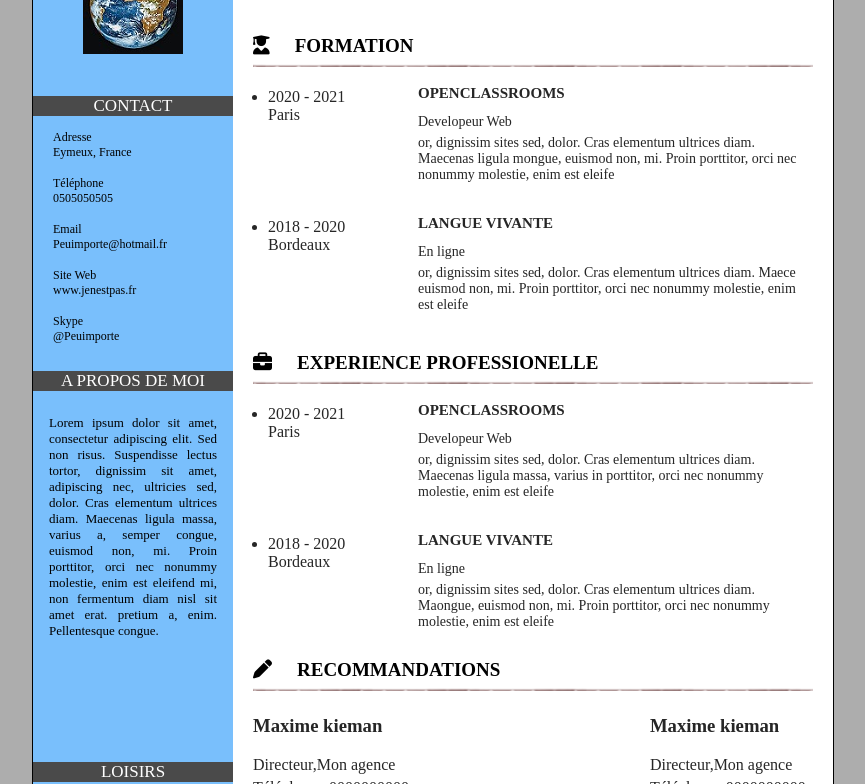
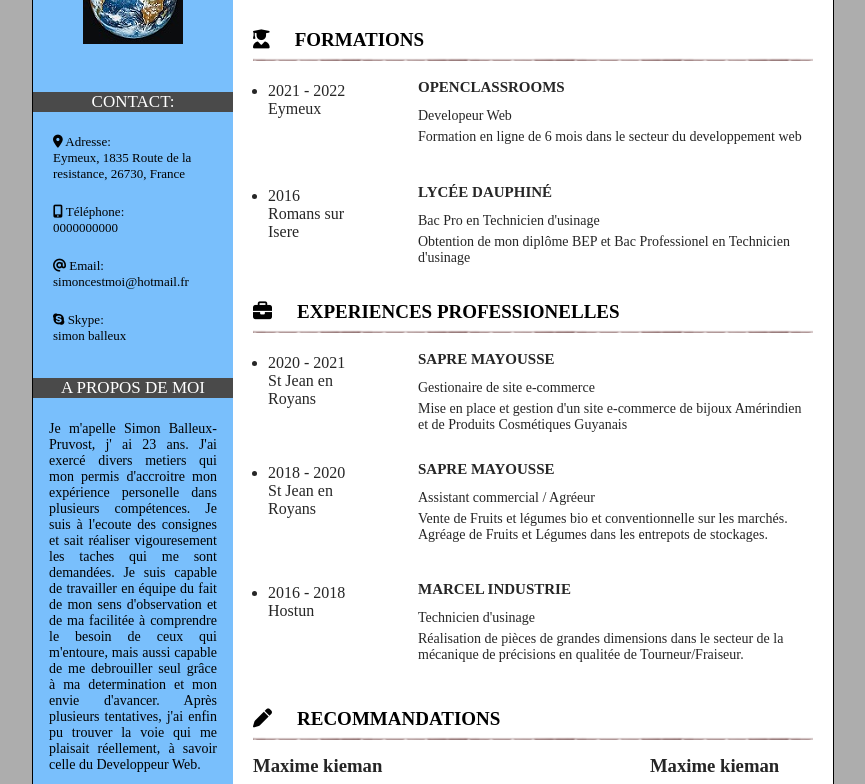
Before and after one commit to Simon-git26/ProjetCV, a plain HTML site: page CV.html in a window 1280 px wide. Shown: the part 78-862 px from the top of the page, without its empty margins (207-1072 px from the left). Drawn offline with Linux system fonts and the light colour scheme; files whose address does not match are found by name.

Commit message:
Infos perso et mise en place

```diff
--- a/CV.html
+++ b/CV.html
@@ -17,18 +17,17 @@
      				</div>
 
      				<div id="Contact">
-     					<h1>Contact</h1>
-     					<p>Adresse<br />Eymeux, France</p>
-     					<p>Téléphone<br />0505050505</p>
-     					<p>Email<br />Peuimporte@hotmail.fr</p>
-     					<p>Site Web<br />www.jenestpas.fr</p>
-     					<p>Skype<br />@Peuimporte</p>
+     					<h1>Contact:</h1>
+     					<p><i class="fas fa-map-marker-alt"></i> Adresse:<br />Eymeux, 1835 Route de la resistance, 26730, France</p>
+     					<p><i class="fas fa-mobile-alt"></i> Téléphone:<br />0000000000</p>
+     					<p><i class="fas fa-at"></i> Email:<br />simoncestmoi@hotmail.fr</p>
+     					<p><i class="fab fa-skype"></i> Skype:<br />simon balleux</p>
      				</div>
 
 
      				<div id="A_Propos_de_moi">
      					<h2>A propos de moi</h2>
-     					<p>Lorem ipsum dolor sit amet, consectetur adipiscing elit. Sed non risus. Suspendisse lectus tortor, dignissim sit amet, adipiscing nec, ultricies sed, dolor. Cras elementum ultrices diam. Maecenas ligula massa, varius a, semper congue, euismod non, mi. Proin porttitor, orci nec nonummy molestie, enim est eleifend mi, non fermentum diam nisl sit amet erat. pretium a, enim. Pellentesque congue.</p>
+     					<p>Je m'apelle Simon Balleux-Pruvost, j' ai 23 ans. J'ai exercé divers metiers qui mon permis d'accroitre mon expérience personelle dans plusieurs compétences. Je suis à l'ecoute des consignes et sait réaliser vigouresement les taches qui me sont demandées. Je suis capable de travailler en équipe du fait de mon sens d'observation et de ma facilitée à comprendre le besoin de ceux qui m'entoure, mais aussi capable de me debrouiller seul grâce à ma determination et mon envie d'avancer. Après plusieurs tentatives, j'ai enfin pu trouver la voie qui me plaisait réellement, à savoir celle du Developpeur Web.</p>
      				</div>
 
      				<div id="Loisirs">
@@ -52,61 +51,72 @@
      			<main>
      				<section>
 		     			<div id="Formation">
-		     				<h2><i class="fas fa-user-graduate" style="margin-right: 25px;"></i>Formation</h2>
+		     				<h2><i class="fas fa-user-graduate" style="margin-right: 25px;"></i>Formations</h2>
 		     			</div>
 
 						<div id="conteneur1">
 				     		<ul>
-				     			<li>2020 - 2021</br>Paris</li>
+				     			<li>2021 - 2022</br>Eymeux</li>
 				     		</ul>
 
 				     		<div id="para1">
 				     			<h2>Openclassrooms</h2>
 				     			<p>Developeur Web</p>
-				     			<p>or, dignissim sites sed, dolor. Cras elementum ultrices diam. Maecenas ligula mongue, euismod non, mi. Proin porttitor, orci nec nonummy molestie, enim est eleife</p>
+				     			<p>Formation en ligne de 6 mois dans le secteur du developpement web</p>
 				     		</div>
 				     	</div>
 
 				     	<div id="conteneur2">
 				     		<ul>
-					     		<li>2018 - 2020</br>Bordeaux</li>
+					     		<li>2016</br>Romans sur Isere</li>
 				     		</ul>
 
 				  			<div id="para2">
-				  				<h2>Langue vivante</h2>
-				  				<p>En ligne</p>
-				     			<p>or, dignissim sites sed, dolor. Cras elementum ultrices diam. Maece euismod non, mi. Proin porttitor, orci nec nonummy molestie, enim est eleife</p>
+				  				<h2>Lycée Dauphiné</h2>
+				  				<p>Bac Pro en Technicien d'usinage</p>
+				     			<p>Obtention de mon diplôme BEP et Bac Professionel en Technicien d'usinage</p>
 				     		</div>
 			     		</div>
 			     	</section>
 
 			     	<section>
 		     			<div id="Experience">
-		     				<h2><i class="fas fa-briefcase" style="margin-right: 25px;"></i>Experience Professionelle</h2>
+		     				<h2><i class="fas fa-briefcase" style="margin-right: 25px;"></i>Experiences Professionelles</h2>
 		     			</div>
 
+		     			<div id="conteneur5">
+				     		<ul>
+					     		<li>2020 - 2021</br>St Jean en Royans</li>
+				     		</ul>
+
+				  			<div id="para5">
+				  				<h2>Sapre Mayousse</h2>
+				  				<p>Gestionaire de site e-commerce</p>
+				     			<p>Mise en place et gestion d'un site e-commerce de bijoux Amérindien et de Produits Cosmétiques Guyanais</p>
+				     		</div>
+			     		</div>
 
 						<div id="conteneur3">
 				     		<ul>
-				     			<li>2020 - 2021</br>Paris</li>
+				     			<li>2018 - 2020</br>St Jean en Royans</li>
 				     		</ul>
 
 				     		<div id="para3">
-				     			<h2>Openclassrooms</h2>
-				     			<p>Developeur Web</p>
-				     			<p>or, dignissim sites sed, dolor. Cras elementum ultrices diam. Maecenas ligula massa, varius in porttitor, orci nec nonummy molestie, enim est eleife</p>
+				     			<h2>Sapre Mayousse</h2>
+				     			<p>Assistant commercial / Agréeur</p>
+				     			<p>Vente de Fruits et légumes bio et conventionnelle sur les marchés. Agréage de Fruits et Légumes dans les entrepots de stockages.</p>
 				     		</div>
 				     	</div>
 
 				     	<div id="conteneur4">
 				     		<ul>
-					     		<li>2018 - 2020</br>Bordeaux</li>
+					     		<li>2016 - 2018</br>Hostun</li>
 				     		</ul>
 
 				  			<div id="para4">
-				  				<h2>Langue vivante</h2>
-				  				<p>En ligne</p>
-				     			<p>or, dignissim sites sed, dolor. Cras elementum ultrices diam. Maongue, euismod non, mi. Proin porttitor, orci nec nonummy molestie, enim est eleife</p>
+				  				<h2>Marcel Industrie</h2>
+				  				<p>Technicien d'usinage</p>
+				     			<p>Réalisation de pièces de grandes dimensions dans le secteur de la mécanique de précisions en qualitée de Tourneur/Fraiseur.</p>
 				     		</div>
 			     		</div>
 			     	</section>
--- a/style.css
+++ b/style.css
@@ -13,7 +13,7 @@ html
 #Page_Complete
 {
 	width: 800px;
-	height: 900px;
+	height: 940px;
 	margin: auto;
 	display: flex;
 	border: 1px black solid;
@@ -26,14 +26,14 @@ html
 #Liseret_gauche
 {
 	background: rgb(121, 191, 252);
-	height: 900px;
+	height: 940px;
 	width: 200px;
 }
 
 #photo
 {
 	text-align: center;
-	padding-top: 25px;
+	padding-top: 15px;
 	height: 14%;
 }
 
@@ -55,13 +55,14 @@ html
 #Contact p
 {
 	padding-left:20px;
-	font-size: 12px;
+	font-size: 13px;
 	margin-bottom: 16px;
+	margin-top: 22px;
 }
 
 #A_Propos_de_moi
 {
-	height: 41.5%;
+	height: 43%;
 }
 
 #A_Propos_de_moi h2
@@ -76,11 +77,11 @@ html
 
 #A_Propos_de_moi p
 {
-	font-size: 13px;
+	font-size: 14px;
 	text-align: justify;
 	padding-left: 16px;
 	padding-right: 16px;
-	padding-top: 10px;
+	padding-top: 8px;
 }
 
 #Loisirs h3
@@ -104,7 +105,7 @@ html
 
 #Contenu
 {
-	height: 900px;
+	height: 940px;
 	width: 600px;
 	padding-left: 20px;
 	padding-right: 20px;
@@ -119,7 +120,7 @@ html
 {
 	text-transform: uppercase;
 	font-size: 15px;
-	margin-bottom: 50px;
+	margin-bottom: 44px;
 }
 
 
@@ -147,9 +148,8 @@ html
 #conteneur1
 {
 	display: flex;
-	margin-bottom: 10px;
 	color: rgb(38, 38, 38);
-	height: 120px;
+	height: 105px;
 }
 
 #conteneur1 ul li
@@ -184,7 +184,7 @@ html
 {
 	display: flex;
 	color: rgb(38, 38, 38);
-	margin-bottom: 40px;
+	margin-bottom: 20px;
 	height: 110px;
 }
 
@@ -239,7 +239,6 @@ html
 #conteneur3
 {
 	display: flex;
-	margin-bottom: 10px;
 	color: rgb(38, 38, 38);
 	height: 120px;
 }
@@ -307,6 +306,39 @@ html
 }
 
 
+#conteneur5
+{
+	display: flex;
+	color: rgb(38, 38, 38);
+	height: 110px;
+}
+
+#conteneur5 ul li
+{
+	width: 100px;
+}
+
+#conteneur5 ul
+{
+	padding-left: 15px;
+}
+
+#conteneur5 #para5
+{
+	margin-left: 50px;
+}
+
+#para5 h2
+{
+	font-size: 15px;
+	text-transform: uppercase;
+}
+
+#para5 p
+{
+	font-size: 14px;
+}
+
 
 /* Footer */
 
@@ -337,6 +369,19 @@ html
 	margin-top: 5px;
 	margin-bottom: 5px;
 }
+
+#Reco1 h3
+{
+	margin-top: 10px;
+	margin-bottom: 10px;
+}
+
+#Reco2 h3
+{
+	margin-top: 10px;
+	margin-bottom: 10px;
+}
+
 
 #conteneur_reco
 {
@@ -413,4 +458,15 @@ html
 	{
 		margin-left: 0px;
 	}
+
+	#conteneur5
+	{
+		flex-direction: column;
+		padding-bottom: 70px;
+	}
+
+	#conteneur5 #para5
+	{
+		margin-left: 0px;
+	}
 }
```
